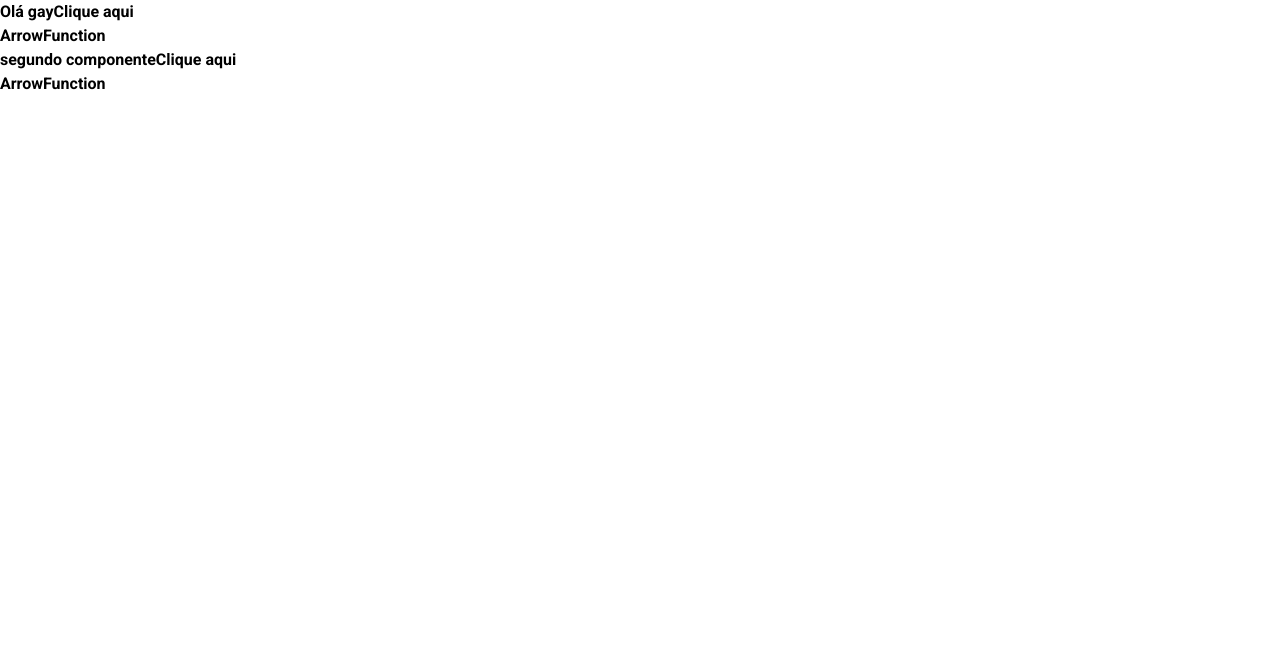
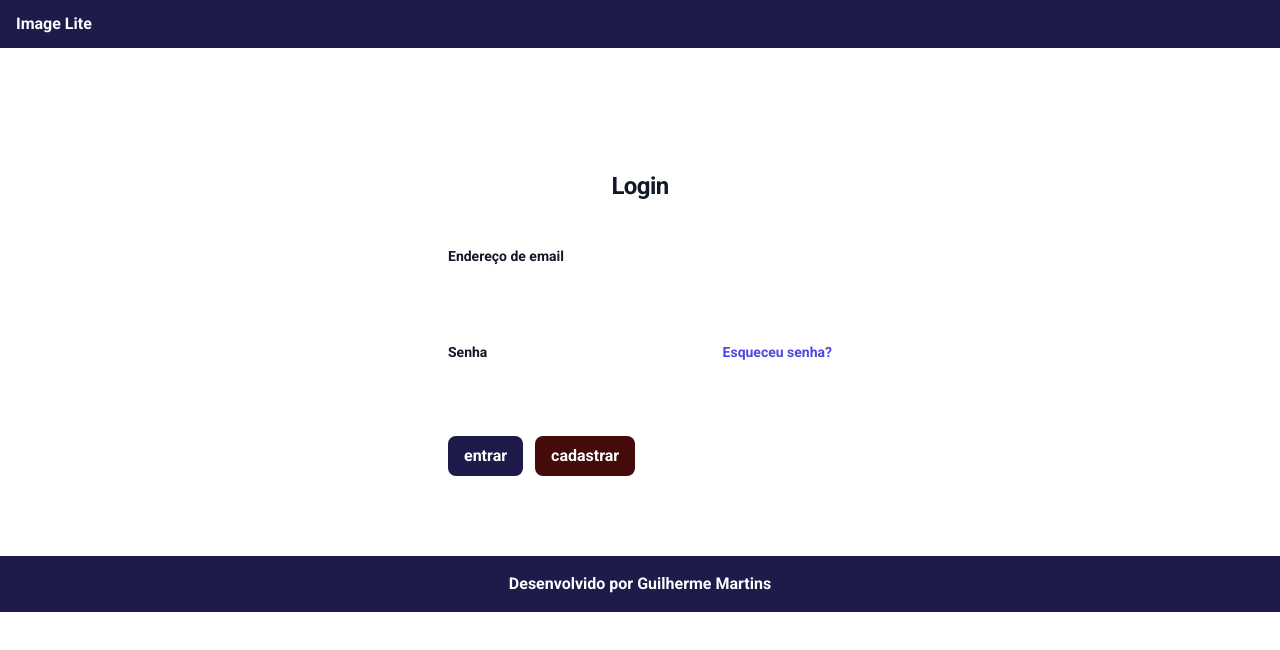
Before and after one commit to guidossan/Projeto-React-Java, a Next.js app in the folder imagelite/: page / in a window 1280 px wide. Shown: the top 650 px of the page. Built offline with nearby package versions, Linux system fonts and the light colour scheme.

Commit message:
pagina fonte do projeto redireciona para login

```diff
--- a/imagelite/src/app/page.tsx
+++ b/imagelite/src/app/page.tsx
@@ -1,18 +1,17 @@
+'use client'
+
 import {PrimeiroComponent, ArrowFunction} from '../components/PrimeiroComponet'
+import { useAuth }from '@/resources'
+import LoginPage from './login/page'
+import GaleriaPage from './galeria/page'
 
 export default function Home() {
+
+  const auth = useAuth();
+  if (!auth.getUserSession()){
+    return <LoginPage/>
+  }
   return (
-    <>
-
-    <PrimeiroComponent
-            menssagem='Olá gay'
-            menssagemDoBotao='menssagem do botao'/>
-    <ArrowFunction />
-    <PrimeiroComponent
-            menssagem='segundo componente'
-            menssagemDoBotao='clicaram em min'/>
-    <ArrowFunction />
-
-    </>
+    <GaleriaPage/>
   )
 }
```
